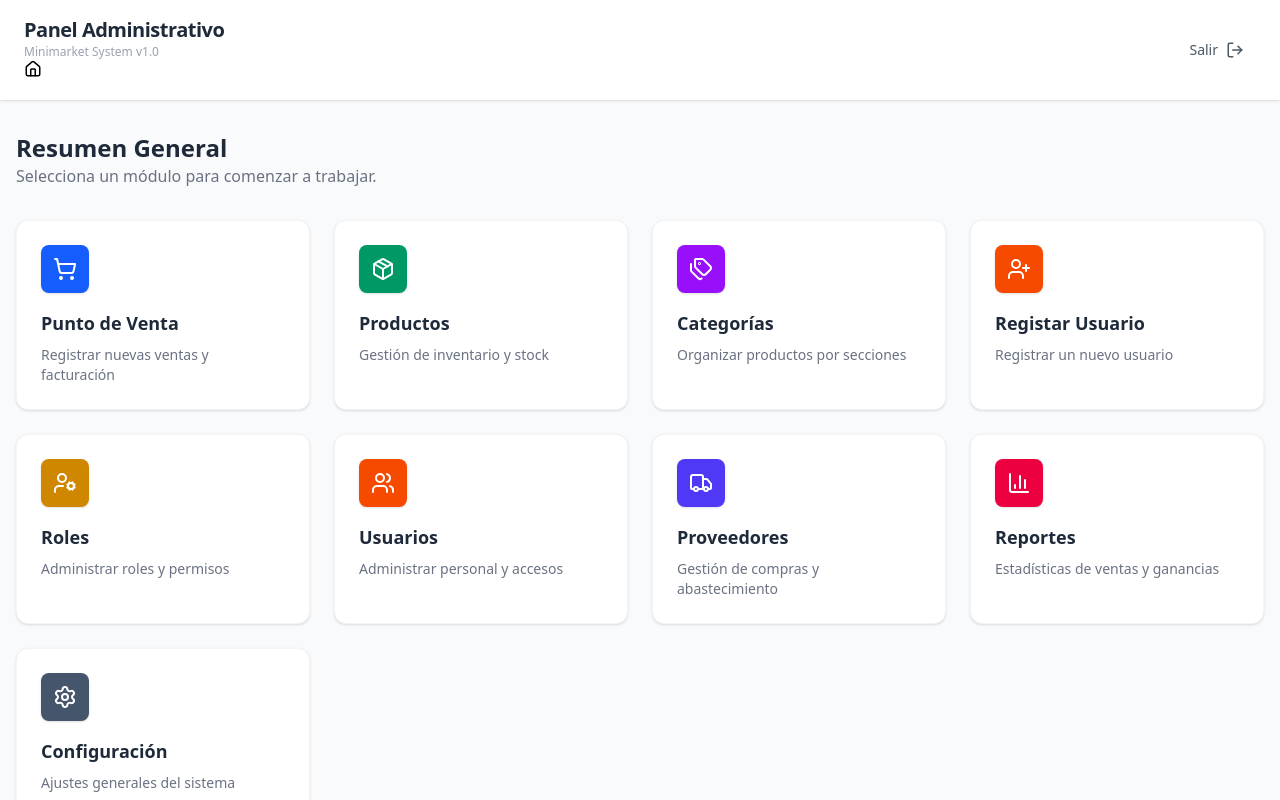
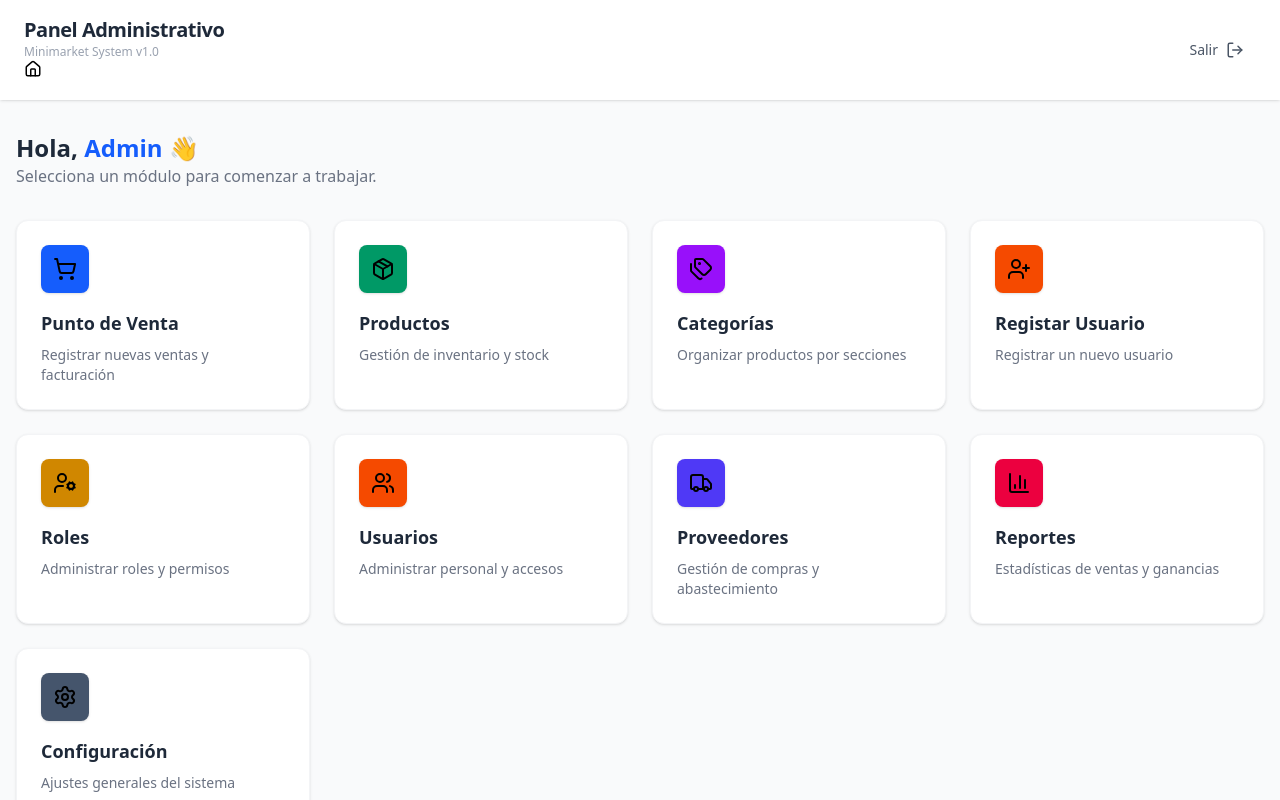
Before and after one commit to Jonnathan23/Frontend-minimarket, a React (Vite) app: page / in a window 1280 px wide. Shown: the top 800 px of the page. Built offline with nearby package versions, Linux system fonts and the light colour scheme; no server answers; sample sign-in values are in the browser's storage.

Commit message:
control de roles asignado

```diff
--- a/package.json
+++ b/package.json
@@ -12,6 +12,7 @@
   "dependencies": {
     "@tanstack/react-query": "^5.90.19",
     "axios": "^1.13.4",
+    "jwt-decode": "^4.0.0",
     "lucide-react": "^0.563.0",
     "react": "^19.2.0",
     "react-dom": "^19.2.0",
--- a/src/core/data/objects.ts
+++ b/src/core/data/objects.ts
@@ -1,3 +1,4 @@
+import { ROLES } from "../../features/security/types/roles.types";
 import type { Module } from "../types";
 import { ShoppingCart, Package, Tags, Users, Truck, BarChart3, Settings, UserPlus, UserCog } from "lucide-react";
 
@@ -8,7 +9,8 @@ export const modules: Module[] = [
         icon: ShoppingCart,
         color: "bg-blue-600",
         hoverColor: "hover:bg-blue-50",
-            path: "/"
+        path: "/",
+        allowedRoles: [ROLES.ADMIN, ROLES.VENDEDOR]
     },
     {
         title: "Productos",
@@ -16,7 +18,8 @@ export const modules: Module[] = [
         icon: Package,
         color: "bg-emerald-600",
         hoverColor: "hover:bg-emerald-50",
-            path: "/"
+        path: "/",
+        allowedRoles: [ROLES.ADMIN, ROLES.BODEGUERO]
     },
     {
         title: "Categorías",
@@ -24,7 +27,8 @@ export const modules: Module[] = [
         icon: Tags,
         color: "bg-purple-600",
         hoverColor: "hover:bg-purple-50",
-            path: "/"
+        path: "/",
+        allowedRoles: [ROLES.ADMIN, ROLES.BODEGUERO]
     },
     {
         title: "Registar Usuario",
@@ -32,7 +36,8 @@ export const modules: Module[] = [
         icon: UserPlus,
         color: "bg-orange-600",
         hoverColor: "hover:bg-orange-50",
-            path: "/auth/register-new-user"
+        path: "/auth/register-new-user",
+        allowedRoles: [ROLES.ADMIN] // Solo Admin
     },
     {
         title: "Roles",
@@ -40,7 +45,8 @@ export const modules: Module[] = [
         icon: UserCog,
         color: "bg-yellow-600",
         hoverColor: "hover:bg-yellow-50",
-            path: "/roles"
+        path: "/roles",
+        allowedRoles: [ROLES.ADMIN] // Solo Admin
     },
     {
         title: "Usuarios",
@@ -48,7 +54,8 @@ export const modules: Module[] = [
         icon: Users,
         color: "bg-orange-600",
         hoverColor: "hover:bg-orange-50",
-            path: "/"
+        path: "/",
+        allowedRoles: [ROLES.ADMIN] // Solo Admin
     },
     {
         title: "Proveedores",
@@ -56,7 +63,8 @@ export const modules: Module[] = [
         icon: Truck,
         color: "bg-indigo-600",
         hoverColor: "hover:bg-indigo-50",
-            path: "/"
+        path: "/",
+        allowedRoles: [ROLES.ADMIN, ROLES.BODEGUERO]
     },
     {
         title: "Reportes",
@@ -64,7 +72,8 @@ export const modules: Module[] = [
         icon: BarChart3,
         color: "bg-rose-600",
         hoverColor: "hover:bg-rose-50",
-            path: "/"
+        path: "/",
+        allowedRoles: [ROLES.ADMIN]
     },
     {
         title: "Configuración",
@@ -72,6 +81,7 @@ export const modules: Module[] = [
         icon: Settings,
         color: "bg-slate-600",
         hoverColor: "hover:bg-slate-50",
-            path: "/"
+        path: "/",
+        allowedRoles: [ROLES.ADMIN]
     },
 ];
--- a/src/core/pages/DashboardPage.tsx
+++ b/src/core/pages/DashboardPage.tsx
@@ -1,23 +1,32 @@
 
 import { Link } from "react-router-dom";
 import { modules } from "../data/objects";
-import { BarChart3 } from "lucide-react";
+import { BarChart3, ShieldAlert } from "lucide-react";
 
 export default function DashboardPage() {
+    // 1. Obtener el rol del usuario (Normalizamos a Mayúsculas por si acaso)
+    const userRole = localStorage.getItem("role")?.toUpperCase() || "INVITADO";
 
+    // 2. Filtrar los módulos permitidos
+    const allowedModules = modules.filter(module =>
+        module.allowedRoles.includes(userRole)
+    );
 
     return (
         <div className="animate-fadeIn space-y-8">
 
-            {/* SECCIÓN DE BIENVENIDA (Contenido, no Header) */}
+            {/* HEADER */}
             <div>
-                <h1 className="text-2xl font-bold text-gray-800">Resumen General</h1>
+                <h1 className="text-2xl font-bold text-gray-800">
+                    Hola, <span className="text-blue-600 capitalize">{userRole.toLowerCase()}</span> 👋
+                </h1>
                 <p className="text-gray-500">Selecciona un módulo para comenzar a trabajar.</p>
             </div>
 
-            {/* GRID DE MÓDULOS */}
+            {/* GRID DE MÓDULOS (Renderizamos allowedModules, no modules completo) */}
+            {allowedModules.length > 0 ? (
                 <div className="grid grid-cols-1 md:grid-cols-2 lg:grid-cols-3 xl:grid-cols-4 gap-6">
-                {modules.map((module, index) => (
+                    {allowedModules.map((module, index) => (
                         <Link
                             key={index}
                             to={module.path}
@@ -29,13 +38,13 @@ export default function DashboardPage() {
                         >
                             <div className="flex items-start justify-between mb-4">
                                 <div className={`p-3 rounded-lg ${module.color} bg-opacity-10 shadow-sm`}>
-                                {/* El icono hereda el color del texto si lo configuramos así */}
                                     <module.icon
                                         size={24}
                                         className={`text-${module.color.split('-')[1]}-600`}
-                                    color="white" // O el color que prefieras
-                                    // Truco: Para que se vea profesional, a veces es mejor usar el text-color del tailwind
-                                    // pero como estamos pasando props dinamicas, el 'white' sobre fondo de color queda bien.
+                                        // Nota: Si usas clases de Tailwind dinámicas como text-blue-600,
+                                        // asegúrate de que Tailwind las detecte (safelist) o usa style inline para colores específicos.
+                                        color="black" // Fallback visual
+                                        style={{ color: 'var(--tw-text-opacity)' }} // Truco para forzar color si falla la clase
                                     />
                                 </div>
                             </div>
@@ -49,8 +58,18 @@ export default function DashboardPage() {
                         </Link>
                     ))}
                 </div>
+            ) : (
+                // 3. Caso borde: Usuario sin permisos
+                <div className="bg-red-50 border border-red-100 rounded-xl p-8 text-center">
+                    <ShieldAlert className="mx-auto h-12 w-12 text-red-400 mb-3" />
+                    <h3 className="text-lg font-bold text-red-700">Acceso Limitado</h3>
+                    <p className="text-red-500">Tu rol actual ({userRole}) no tiene módulos asignados.</p>
+                </div>
+            )}
 
-            {/* WIDGET DE ESTADÍSTICAS */}
+            {/* WIDGET DE ESTADÍSTICAS (Solo visible para ADMIN o GERENCIA) */}
+            {/* Puedes aplicar la misma lógica aquí si no quieres que el vendedor vea las ganancias totales */}
+            {userRole === "ADMIN" && (
                 <div className="bg-white rounded-xl border border-gray-200 p-6 shadow-sm">
                     <div className="flex items-center gap-4 mb-6">
                         <div className="p-2 bg-blue-100 rounded-lg text-blue-600">
@@ -74,6 +93,7 @@ export default function DashboardPage() {
                         </div>
                     </div>
                 </div>
+            )}
         </div>
     );
 }
--- a/src/core/types/index.ts
+++ b/src/core/types/index.ts
@@ -8,4 +8,5 @@ export interface Module {
     color: string;
     hoverColor: string;
     path: string;
+    allowedRoles: string[];
 }
--- /dev/null
+++ b/src/core/utils/Jwt.ts
@@ -0,0 +1,18 @@
+import { jwtDecode } from "jwt-decode";
+
+
+export class JwtAdapter {
+    /**
+      * Decodifica un token JWT y extrae su payload.
+      * @param token El string del token JWT
+      * @returns El payload tipado como T
+      */
+    static decodeToken<T>(token: string): T {
+        try {
+            return jwtDecode<T>(token);
+        } catch (error) {
+            console.error("Error al decodificar el token:", error);
+            throw new Error("Token inválido o corrupto");
+        }
+    }
+}
--- a/src/features/security/services/auth.api.ts
+++ b/src/features/security/services/auth.api.ts
@@ -1,6 +1,7 @@
 import { api } from "../../../core/api/config";
+import { JwtAdapter } from "../../../core/utils/Jwt";
 import { AuthResponseSchema } from "../schemas/auth.schema";
-import type { AuthResponse, CreateUserDTO, LoginUserDTO } from "../types/auth.types";
+import type { AuthResponse, CreateUserDTO, DecodedToken, LoginUserDTO } from "../types/auth.types";
 
 
 
@@ -10,7 +11,10 @@ export const AuthRepositoryImpl = {
         try {
             const url = `auth/login`;
             const authResponse = await api.post<AuthResponse, LoginUserDTO>(url, credentials, AuthResponseSchema);
+            const data = JwtAdapter.decodeToken<DecodedToken>(authResponse.token);
+
             localStorage.setItem("token", authResponse.token);
+            localStorage.setItem("role", data.role || "INVITADO");
             return;
         } catch (error) {
             console.log(error);
--- a/src/features/security/types/roles.types.ts
+++ b/src/features/security/types/roles.types.ts
@@ -13,3 +13,9 @@ export interface UpdateRoleDTO {
     ro_id: string;
     ro_nombre_del_rol: string;
 }
+
+export const ROLES = {
+    ADMIN: "ADMIN",
+    VENDEDOR: "VENDEDOR",
+    BODEGUERO: "BODEGUERO" // Asumo este rol para productos/proveedores
+};
```
Also changed, not shown: src/features/security/types/auth.types.ts (+7 -0 lines), 1 other file (tests, documents, lock files or other folders). Lines whose indentation alone changed are shown as unchanged.
